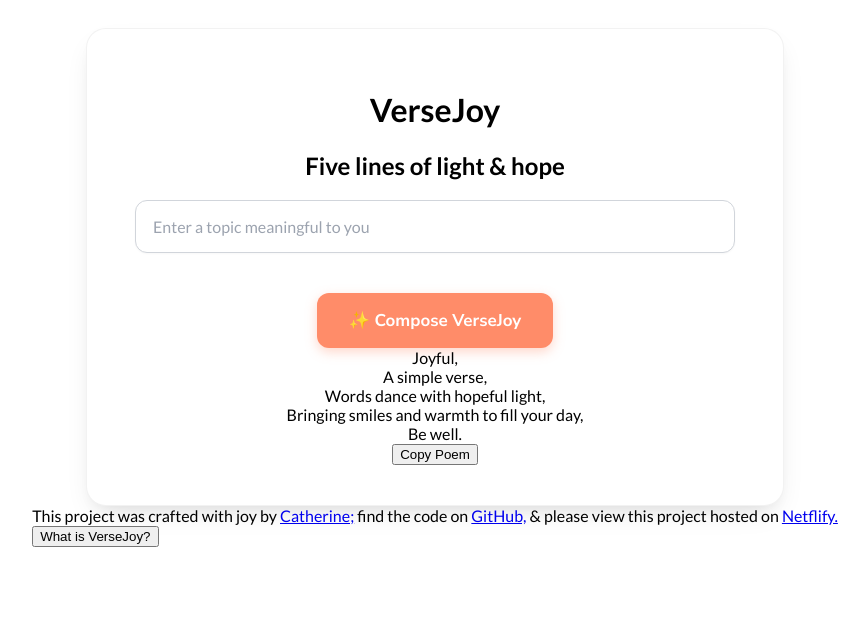
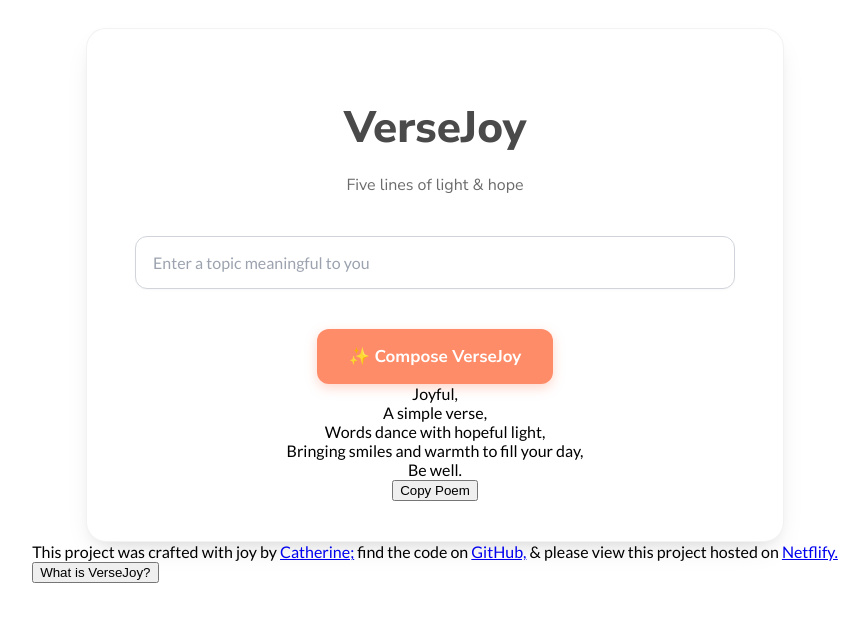
Before and after one commit to csarq/versejoy, a plain HTML site: page index.html in a window 1280 px wide. Shown: the whole page, without its empty margins (205-1073 px from the left). Drawn offline with Linux system fonts and the light colour scheme.

Commit message:
Style header

```diff
--- a/index.html
+++ b/index.html
@@ -16,8 +16,8 @@
 <body>
   <div class="container">
     <header>
-      <h1>VerseJoy</h1>
-      <h2>Five lines of light & hope</h2>
+      <h1 class="title">VerseJoy</h1>
+      <p class="tagline">Five lines of light & hope</p>
     </header>
 
     <form>
--- a/src/style.css
+++ b/src/style.css
@@ -16,6 +16,24 @@ body {
   border: 1px solid rgba(0, 0, 0, 0.05);
   border-radius: 1.25rem;
   box-shadow: 0 12px 30px -10px rgba(0, 0, 0, 0.12), 0 8px 15px -8px rgba(0, 0, 0, 0.08);
+}
+
+header {
+  font-family: 'Nunito Sans', sans-serif;
+  margin-bottom: 40px;
+}
+
+.title {
+  font-size: 44px;
+  font-weight: 800;
+  color: #4A4A4A;
+  margin-bottom: 0;
+}
+
+.tagline {
+  font-size: 16px;
+  font-weight: 400;
+  color: #6B6B6B;
 }
 
 .versejoy-input {
```
